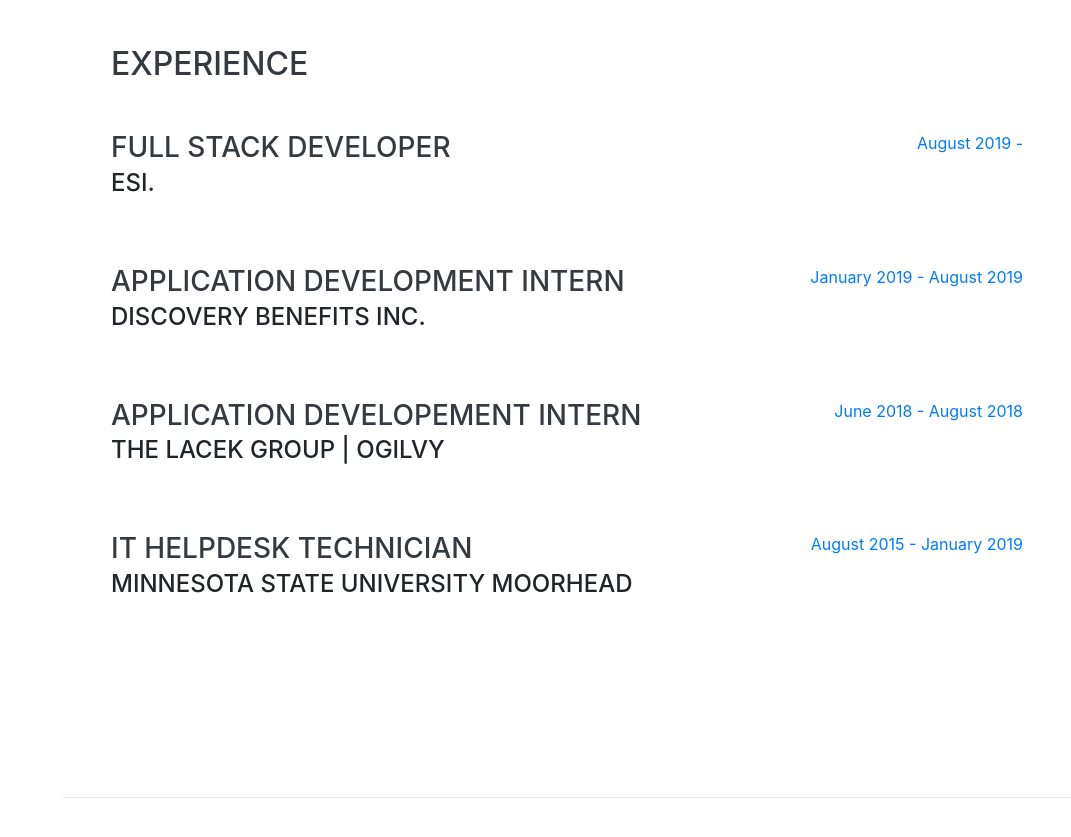
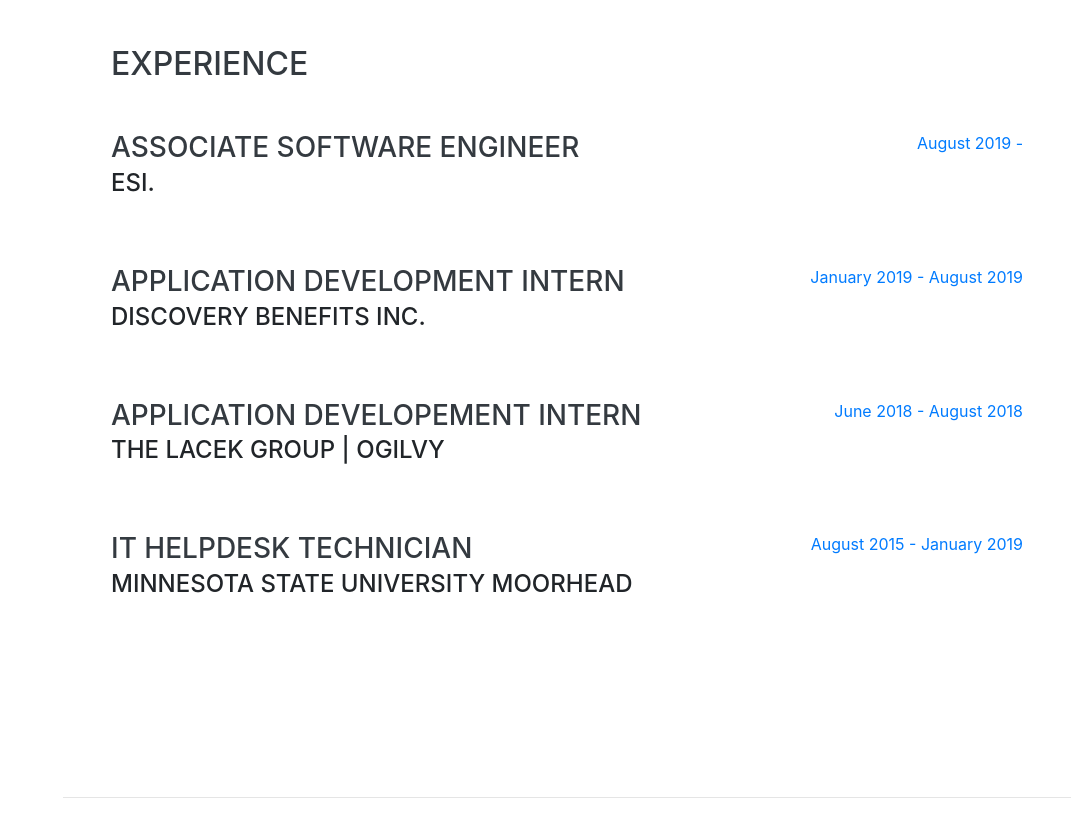
Before and after one commit to rm0016nc/rm0016nc.github.io, a website with bundled scripts: page index.html in a window 1280 px wide. Shown: the part 804-1641 px from the top of the page, without its empty margins (209-1280 px from the left). Built offline with nearby package versions, Linux system fonts and the light colour scheme; a script that the page names is missing; a web font is replaced by a local one.

Commit message:
Update index.html

```diff
--- a/index.html
+++ b/index.html
@@ -97,11 +97,11 @@
 
          <div class="resume-item d-flex flex-column flex-md-row justify-content-between mb-5">
           <div class="resume-content">
-            <h3 class="mb-0">Full Stack Developer</h3>
+            <h3 class="mb-0">Associate Software Engineer</h3>
             <div class="subheading mb-3">ESI.</div>
           </div>
           <div class="resume-date text-md-right">
-            <span class="text-primary">August 2019 -</span>
+            <span class="text-primary">August 2019 - </span>
           </div>
         </div>
 
```
